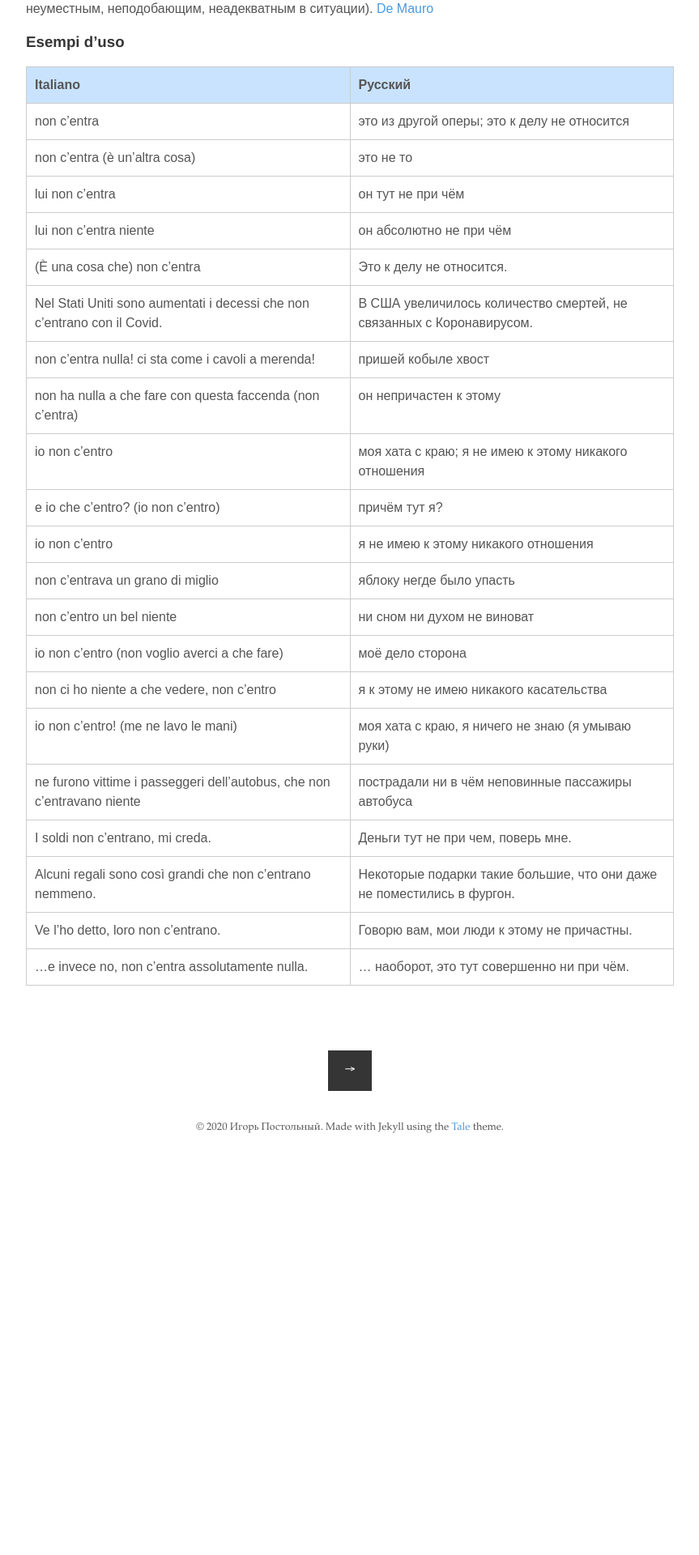
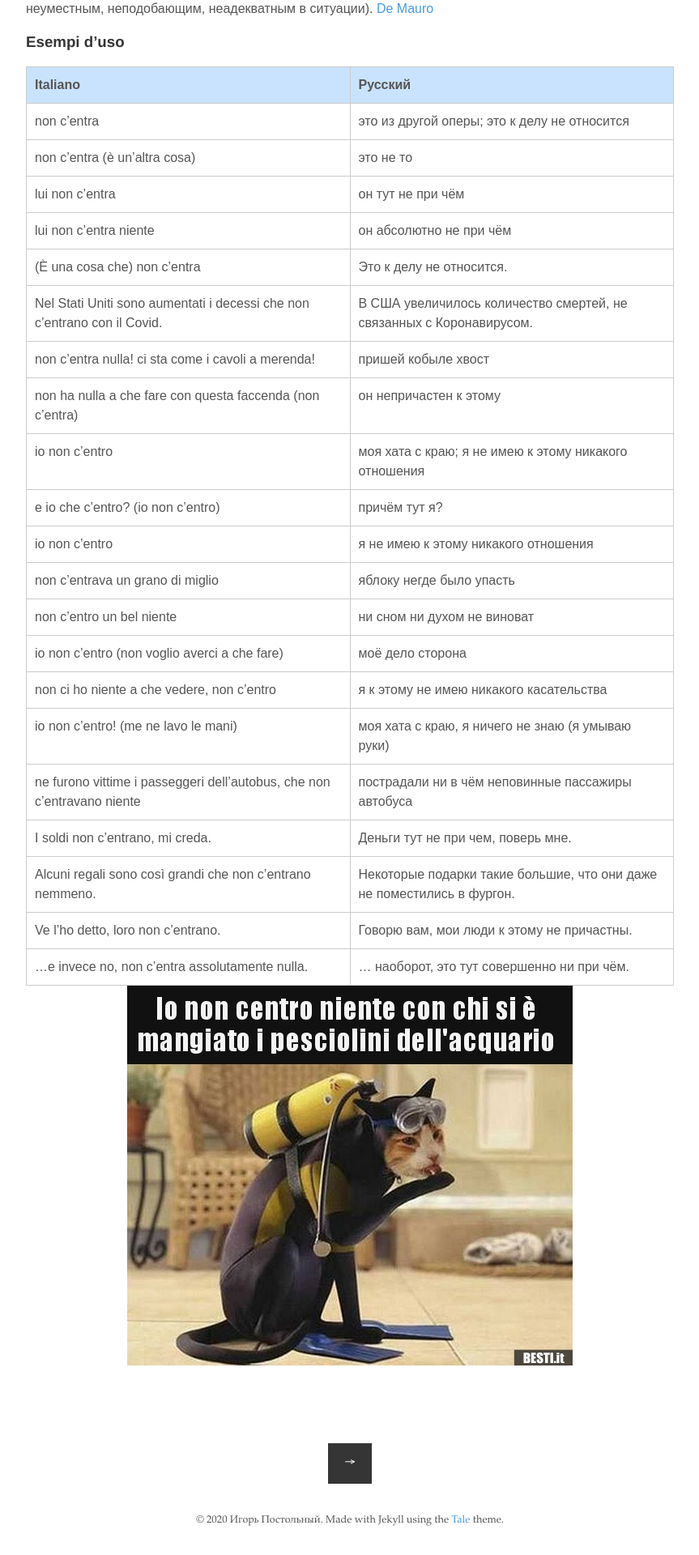
Before and after one commit to postolny/postolny.github.io, a Jekyll site: the page built from _posts/2020-11-27-entrarci.md, in a window 1280 px wide. Shown: the part 1039-2959 px from the top of the page at 81% size, without its empty margins (208-1071 px from the left). Built offline with Jekyll 4.4.1, drawn with Linux system fonts in a browser that asks for light colours; nearby versions of some CDN libraries; before the commit the page ends 2474 px from its top, so only the background shows below that.

Commit message:
Add files via upload

```diff
--- a/_posts/2020-11-27-entrarci.md
+++ b/_posts/2020-11-27-entrarci.md
@@ -45,3 +46,5 @@ loc.v. CO essere completamente fuori luogo, inopportuno, inadeguato alla situazi
 |Alcuni regali sono così grandi che non c'entrano nemmeno.|Некоторые подарки такие большие, что они даже не поместились в фургон.|
 |Ve l'ho detto, loro non c'entrano.|Говорю вам, мои люди к этому не причастны.|
 |...e invece no, non c'entra assolutamente nulla.|... наоборот, это тут совершенно ни при чём.|
+
+![entrarci]({{ site.baseurl }}/img/entrarci.jpg)
```
Also changed, not shown: other parts of _posts/2020-11-27-entrarci.md (+2 -1 lines).
